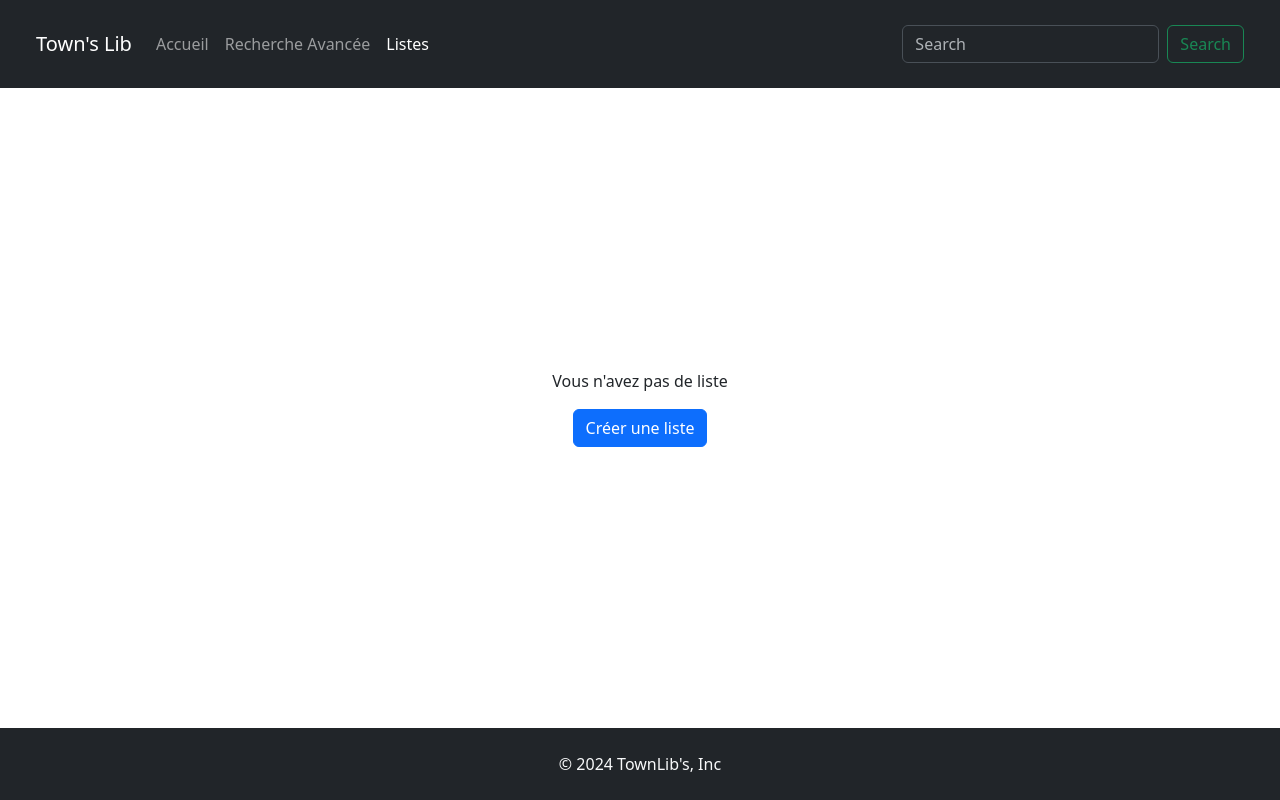
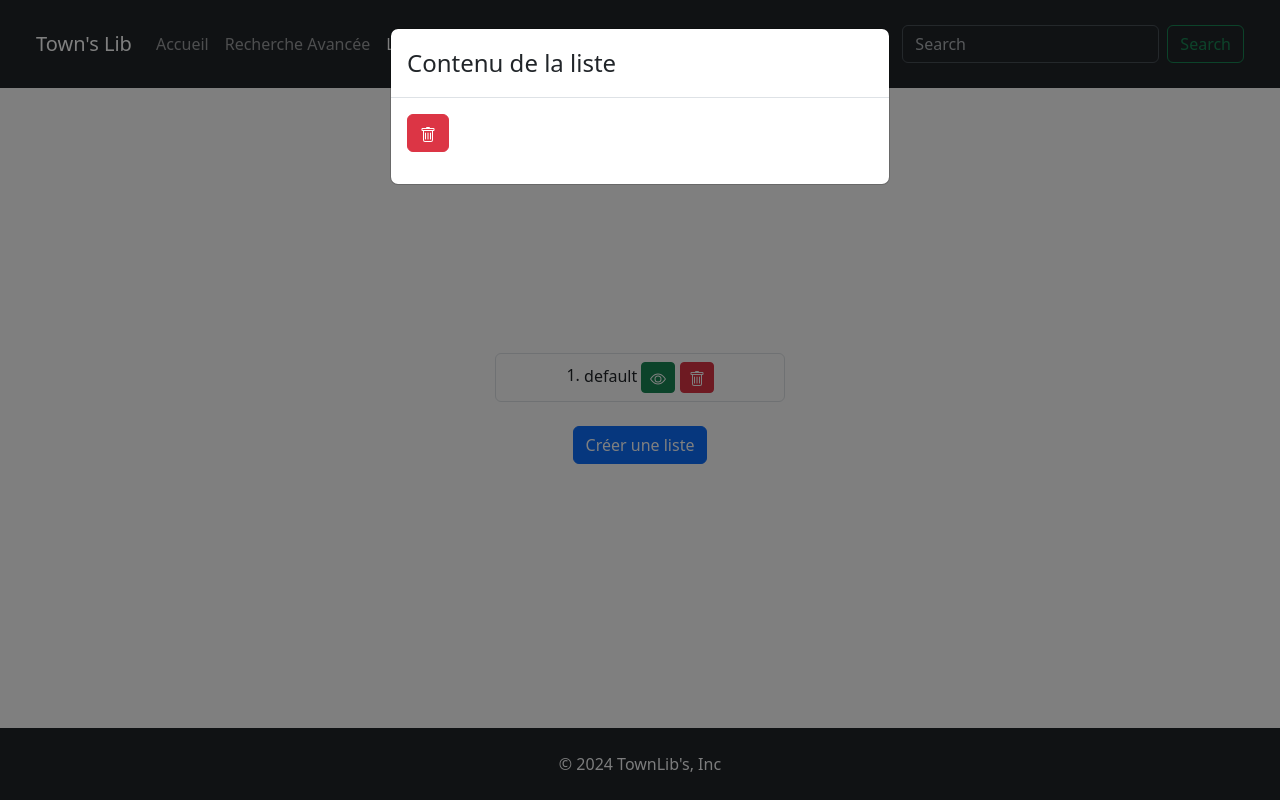
Before and after one commit to DeathFull/3WEBD, a React (Vite) app: page /lists in a window 1280 px wide. Both pictures are taken after a click on the button 668 px from the left and 381 px from the top of the page. Built offline with nearby package versions, Linux system fonts and the light colour scheme.

Commit message:
avant-dernier commit

```diff
--- /dev/null
+++ b/src/components/AddListModal.tsx
@@ -0,0 +1,44 @@
+import { createPortal } from "react-dom";
+import { Button, Form, Modal } from "react-bootstrap";
+import { useContext, useState } from "react";
+import { ListContext } from "../context/ListContext.tsx";
+
+function AddListModal({ value }: { value: string }) {
+  const listContext = useContext(ListContext);
+  const [show, setShow] = useState(true);
+  const [list, setList] = useState(Object.keys(listContext.lists)[0]);
+  const modal = (
+    <>
+      <Modal show={show} onHide={() => setShow(false)}>
+        <Modal.Header>
+          <Modal.Title>Actions liste</Modal.Title>
+        </Modal.Header>
+        <Modal.Body>
+          <Form.Select
+            aria-label="select"
+            onChange={(e) => setList(e.currentTarget.value)}
+          >
+            {Object.keys(listContext.lists).map((list) => (
+              <option key={list} value={list}>
+                {list}
+              </option>
+            ))}
+          </Form.Select>
+          <Button
+            onClick={() => {
+              listContext.addToList(list, value);
+            }}
+          >
+            Ajouter à la liste
+          </Button>
+          <Button onClick={() => listContext.removeFromList(list, value)}>
+            Retirer de la liste
+          </Button>
+        </Modal.Body>
+      </Modal>
+    </>
+  );
+  return createPortal(modal, document.getElementById("root")!);
+}
+
+export default AddListModal;
--- a/src/components/ListsPage.tsx
+++ b/src/components/ListsPage.tsx
@@ -1,6 +1,14 @@
 import { useContext, useState } from "react";
 import { ListContext } from "../context/ListContext.tsx";
-import { Button, Container, Form, Modal } from "react-bootstrap";
+import {
+  Button,
+  Container,
+  Form,
+  ListGroup,
+  ListGroupItem,
+  Modal,
+} from "react-bootstrap";
+import SeeListButton from "./SeeListButton.tsx";
 
 function ListsPage() {
   const listContext = useContext(ListContext);
@@ -20,10 +28,12 @@ function ListsPage() {
   };
 
   return (
-    <Container fluid className={"text-center"}>
+    <>
+      <Container fluid className={"text-center w-25"}>
+        <ListGroup as={"ol"} numbered className={"mb-4"}>
           {Object.keys(listContext.lists).map((key) => (
-        <p>
-          {key}{" "}
+            <ListGroupItem as={"li"} key={key}>
+              {key} <SeeListButton value={key} />{" "}
               <Button
                 variant={"danger"}
                 size={"sm"}
@@ -41,8 +51,9 @@ function ListsPage() {
                   <path d="M14.5 3a1 1 0 0 1-1 1H13v9a2 2 0 0 1-2 2H5a2 2 0 0 1-2-2V4h-.5a1 1 0 0 1-1-1V2a1 1 0 0 1 1-1H6a1 1 0 0 1 1-1h2a1 1 0 0 1 1 1h3.5a1 1 0 0 1 1 1zM4.118 4 4 4.059V13a1 1 0 0 0 1 1h6a1 1 0 0 0 1-1V4.059L11.882 4zM2.5 3h11V2h-11z" />
                 </svg>
               </Button>
-        </p>
+            </ListGroupItem>
           ))}
+        </ListGroup>
         {Object.keys(listContext.lists).length === 0 && (
           <p>Vous n'avez pas de liste</p>
         )}
@@ -75,6 +86,7 @@ function ListsPage() {
           </Modal.Footer>
         </Modal>
       </Container>
+    </>
   );
 }
 
--- a/src/components/ResultCard.tsx
+++ b/src/components/ResultCard.tsx
@@ -1,9 +1,12 @@
 import { DocSearch } from "../types/types.ts";
 import { Button, Card } from "react-bootstrap";
 import { useNavigate } from "react-router-dom";
+import AddListModal from "./AddListModal.tsx";
+import { useState } from "react";
 
 function ResultCard({ result }: { result: DocSearch }) {
   const navigate = useNavigate();
+  const [show, setShow] = useState(false);
   return (
     <>
       <Card>
@@ -28,7 +31,9 @@ function ResultCard({ result }: { result: DocSearch }) {
             }}
           >
             Voir détail
-          </Button>
+          </Button>{" "}
+          <Button onClick={() => setShow(!show)}>test</Button>
+          {show && <AddListModal value={result.key} />}
         </Card.Footer>
       </Card>
     </>
--- /dev/null
+++ b/src/components/SeeListButton.tsx
@@ -0,0 +1,60 @@
+import { Button, Modal } from "react-bootstrap";
+import { useContext, useState } from "react";
+import { ListContext } from "../context/ListContext.tsx";
+
+function SeeListButton({ value }: { value: string }) {
+  const listContext = useContext(ListContext);
+  const [show, setShow] = useState(false);
+
+  const handleClose = () => setShow(false);
+  const handleShow = () => setShow(true);
+  return (
+    <>
+      <Button variant={"success"} size={"sm"} onClick={handleShow}>
+        <svg
+          xmlns="http://www.w3.org/2000/svg"
+          width="16"
+          height="16"
+          fill="currentColor"
+          className="bi bi-eye"
+          viewBox="0 0 16 16"
+        >
+          <path d="M16 8s-3-5.5-8-5.5S0 8 0 8s3 5.5 8 5.5S16 8 16 8M1.173 8a13 13 0 0 1 1.66-2.043C4.12 4.668 5.88 3.5 8 3.5s3.879 1.168 5.168 2.457A13 13 0 0 1 14.828 8q-.086.13-.195.288c-.335.48-.83 1.12-1.465 1.755C11.879 11.332 10.119 12.5 8 12.5s-3.879-1.168-5.168-2.457A13 13 0 0 1 1.172 8z" />
+          <path d="M8 5.5a2.5 2.5 0 1 0 0 5 2.5 2.5 0 0 0 0-5M4.5 8a3.5 3.5 0 1 1 7 0 3.5 3.5 0 0 1-7 0" />
+        </svg>
+      </Button>
+      <Modal show={show} onHide={handleClose}>
+        <Modal.Header>
+          <Modal.Title>Contenu de la liste</Modal.Title>
+        </Modal.Header>
+        <Modal.Body>
+          {listContext.lists[value].map((item) => {
+            return (
+              <p>
+                {item}{" "}
+                <Button
+                  variant={"danger"}
+                  onClick={() => listContext.removeFromList(value, item)}
+                >
+                  <svg
+                    xmlns="http://www.w3.org/2000/svg"
+                    width="16"
+                    height="16"
+                    fill="currentColor"
+                    className="bi bi-trash"
+                    viewBox="0 0 16 16"
+                  >
+                    <path d="M5.5 5.5A.5.5 0 0 1 6 6v6a.5.5 0 0 1-1 0V6a.5.5 0 0 1 .5-.5m2.5 0a.5.5 0 0 1 .5.5v6a.5.5 0 0 1-1 0V6a.5.5 0 0 1 .5-.5m3 .5a.5.5 0 0 0-1 0v6a.5.5 0 0 0 1 0z" />
+                    <path d="M14.5 3a1 1 0 0 1-1 1H13v9a2 2 0 0 1-2 2H5a2 2 0 0 1-2-2V4h-.5a1 1 0 0 1-1-1V2a1 1 0 0 1 1-1H6a1 1 0 0 1 1-1h2a1 1 0 0 1 1 1h3.5a1 1 0 0 1 1 1zM4.118 4 4 4.059V13a1 1 0 0 0 1 1h6a1 1 0 0 0 1-1V4.059L11.882 4zM2.5 3h11V2h-11z" />
+                  </svg>
+                </Button>
+              </p>
+            );
+          })}
+        </Modal.Body>
+      </Modal>
+    </>
+  );
+}
+
+export default SeeListButton;
--- a/src/context/ListContext.tsx
+++ b/src/context/ListContext.tsx
@@ -36,6 +36,8 @@ export const ListProvider = ({ children }: { children: ReactNode }) => {
   };
 
   const addToList = (list: string, item: string) => {
+    if (lists[list].includes(item)) return;
+
     setLists((prevLists: { [key: string]: string[] }) => {
       return { ...prevLists, [list]: [...prevLists[list], item] };
     });
```
Lines whose indentation alone changed are shown as unchanged.
